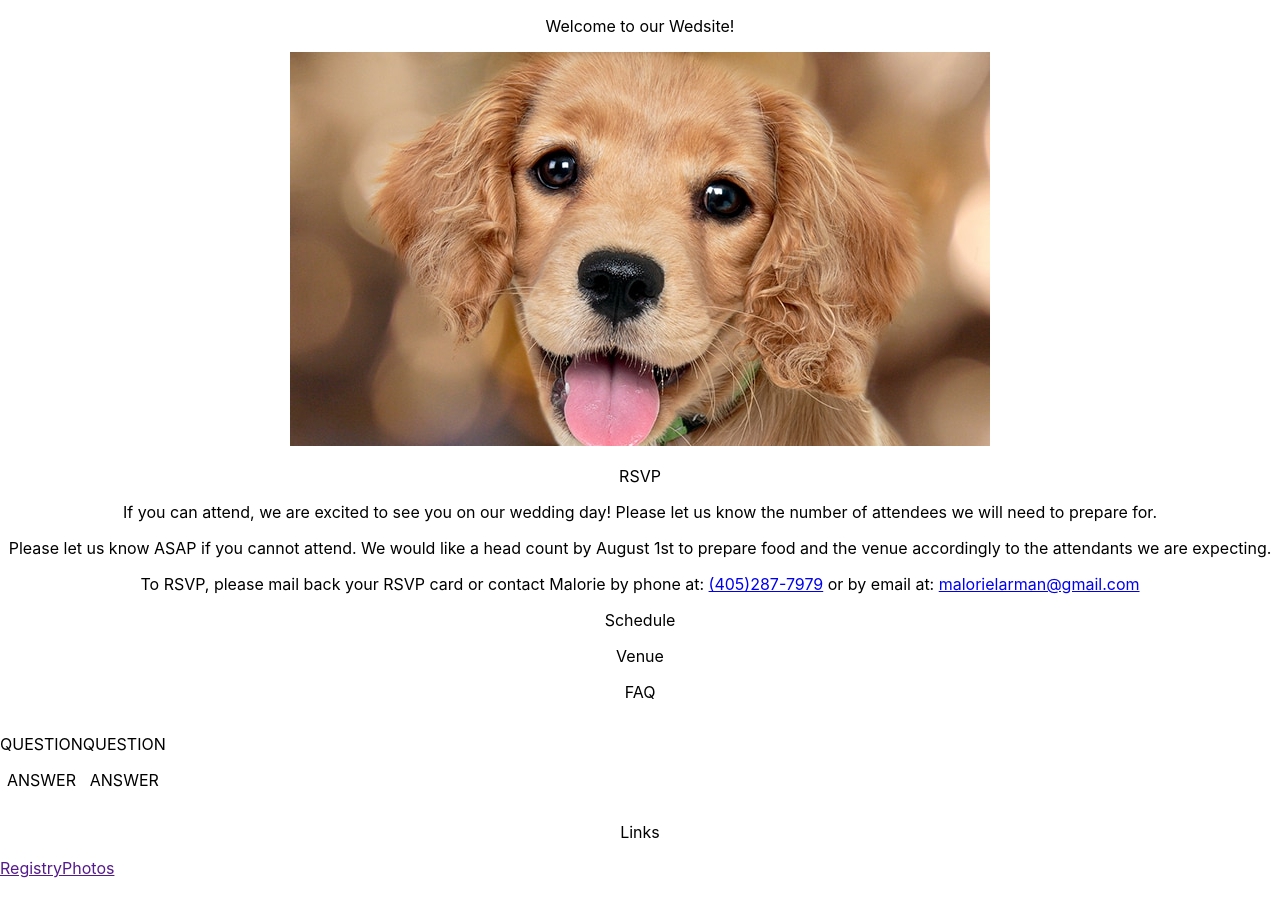
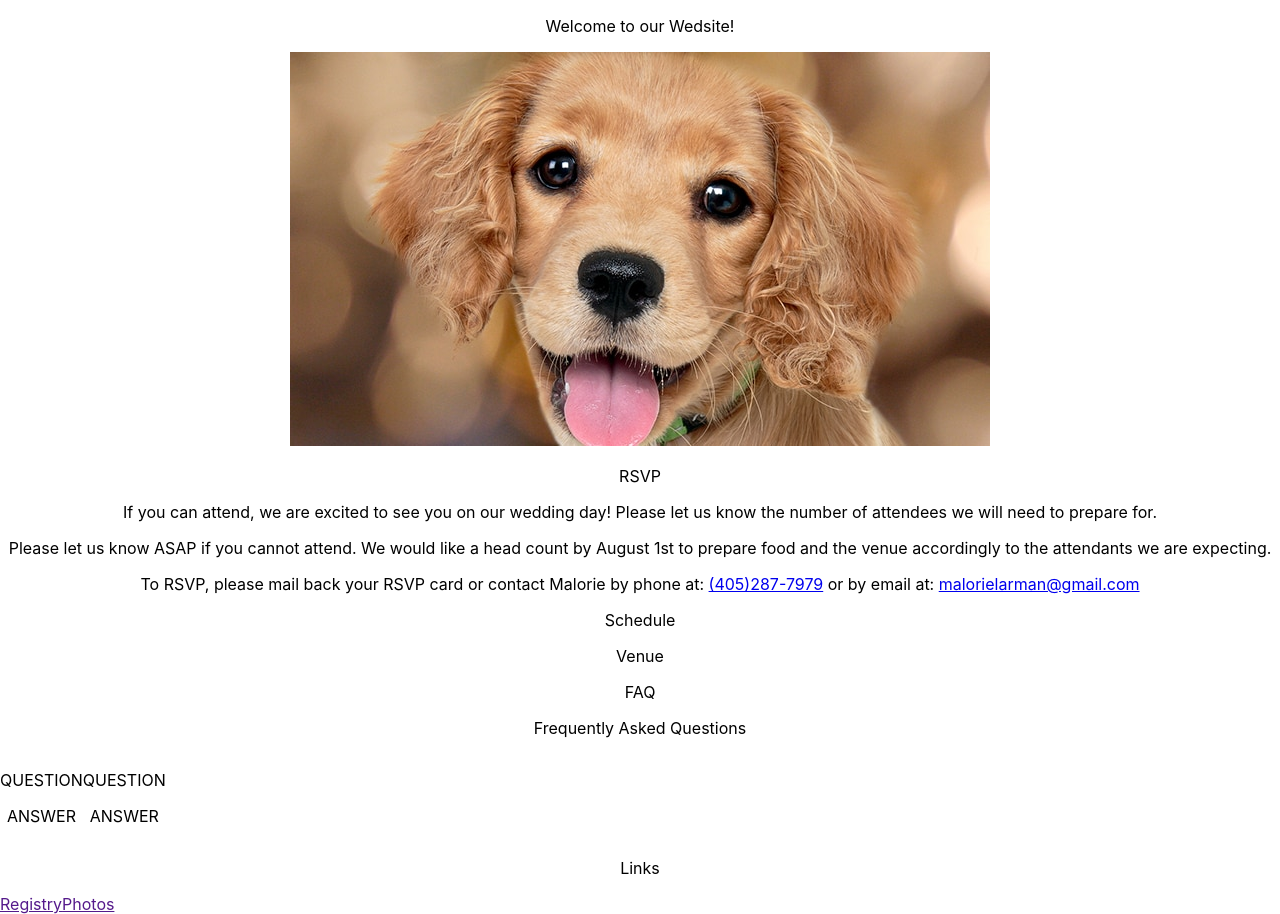
Before and after one commit to SkylerRiggle/wedsite, a React (Create React App) app: page / in a window 1280 px wide. Before the commit the page ends 878 px from the top, so only its background shows below. Built offline with nearby package versions, Linux system fonts and the light colour scheme.

Commit message:
Added More GrayBox Elements

```diff
--- a/src/pages/FAQ.tsx
+++ b/src/pages/FAQ.tsx
@@ -4,7 +4,8 @@ import '../styles/App.css';
 function FAQ() {
   return (
     <div className='gray-background'>
-      <p>FAQ</p>
+      <p className='title'>FAQ</p>
+      <p>Frequently Asked Questions</p>
 
       <div className='dual-column'>
         <div>
```
